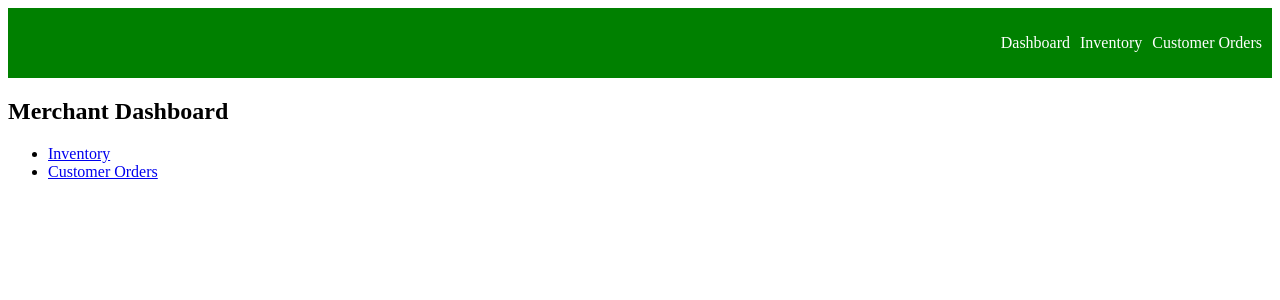
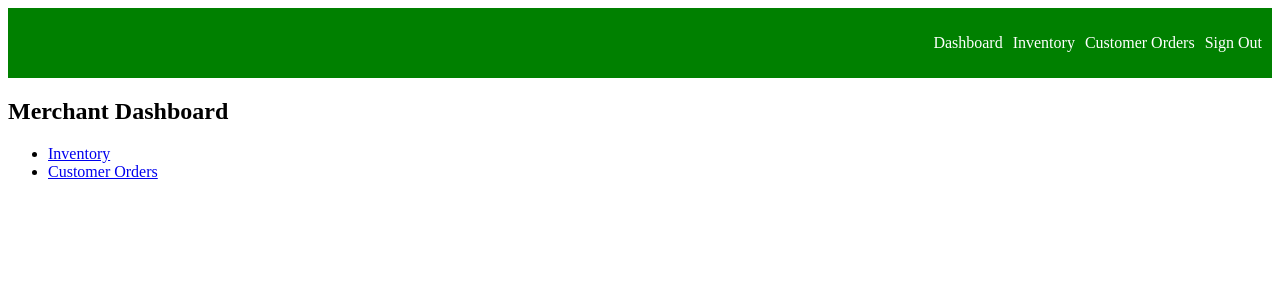
Before and after one commit to riceandbeans35/fullstack, a React (Create React App) app in the folder client/: page /merchantdashboard/1 in a window 1280 px wide. Shown: the top 300 px of the page. Built offline with nearby package versions, Linux system fonts and the light colour scheme.

Commit message:
Added sign out on navbar.

```diff
--- a/client/src/components/Navbar.js
+++ b/client/src/components/MerchantNavbar.js
@@ -2,7 +2,7 @@ import React from "react";
 import { Link, useParams } from "react-router-dom";
 import "../styles/Navbar.css";
 
-const Navbar = () => {
+const MerchantNavbar = () => {
   const { id, merchant_id } = useParams();
 
   return (
@@ -19,9 +19,12 @@ const Navbar = () => {
             Customer Orders
           </Link>
         </li>
+        <li>
+          <Link to={"/"}>Sign Out</Link>
+        </li>
       </ul>
     </nav>
   );
 };
 
-export default Navbar;
+export default MerchantNavbar;
--- a/client/src/merchantpages/CustomerOrders.js
+++ b/client/src/merchantpages/CustomerOrders.js
@@ -2,7 +2,7 @@ import React, { useEffect, useState } from "react";
 import Axios from "axios";
 import { useParams } from "react-router-dom";
 import { useNavigate } from "react-router-dom";
-import Navbar from "../components/Navbar";
+import MerchantNavbar from "../components/MerchantNavbar";
 
 const CustomerOrders = () => {
   const [orders, setOrders] = useState([]);
@@ -23,7 +23,7 @@ const CustomerOrders = () => {
 
   return (
     <div>
-      <Navbar />
+      <MerchantNavbar />
       <h2>Customer Orders</h2>
       <table>
         <thead>
--- a/client/src/merchantpages/Inventory.js
+++ b/client/src/merchantpages/Inventory.js
@@ -2,7 +2,7 @@ import React, { useState, useEffect } from "react";
 import { useParams } from "react-router-dom";
 import Axios from "axios";
 import { useNavigate } from "react-router-dom";
-import Navbar from "../components/Navbar";
+import MerchantNavbar from "../components/MerchantNavbar";
 
 const Inventory = () => {
   const [inventory, setInventory] = useState([]);
@@ -101,7 +101,7 @@ const Inventory = () => {
 
   return (
     <div className="inventory-page">
-      <Navbar />
+      <MerchantNavbar />
       {store.map((store) => (
         <ul key={store.id}>
           <h2>{store.store}</h2>
--- a/client/src/merchantpages/MerchantDashboard.js
+++ b/client/src/merchantpages/MerchantDashboard.js
@@ -1,6 +1,6 @@
 import React, { useState, useEffect } from "react";
 import { Link, useParams } from "react-router-dom";
-import Navbar from "../components/Navbar";
+import MerchantNavbar from "../components/MerchantNavbar";
 
 const MerchantDashboard = () => {
   const [merchantId, setMerchantId] = useState(null);
@@ -15,7 +15,7 @@ const MerchantDashboard = () => {
 
   return (
     <div>
-      <Navbar />
+      <MerchantNavbar />
       <h2>Merchant Dashboard</h2>
       <ul>
         <li>
```
